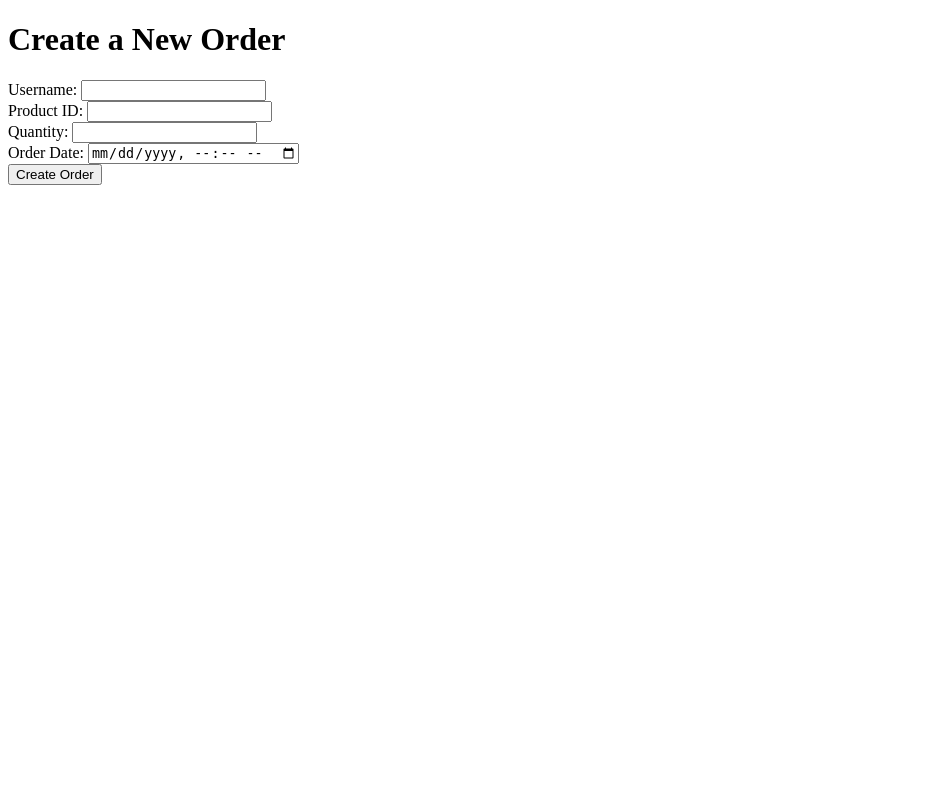
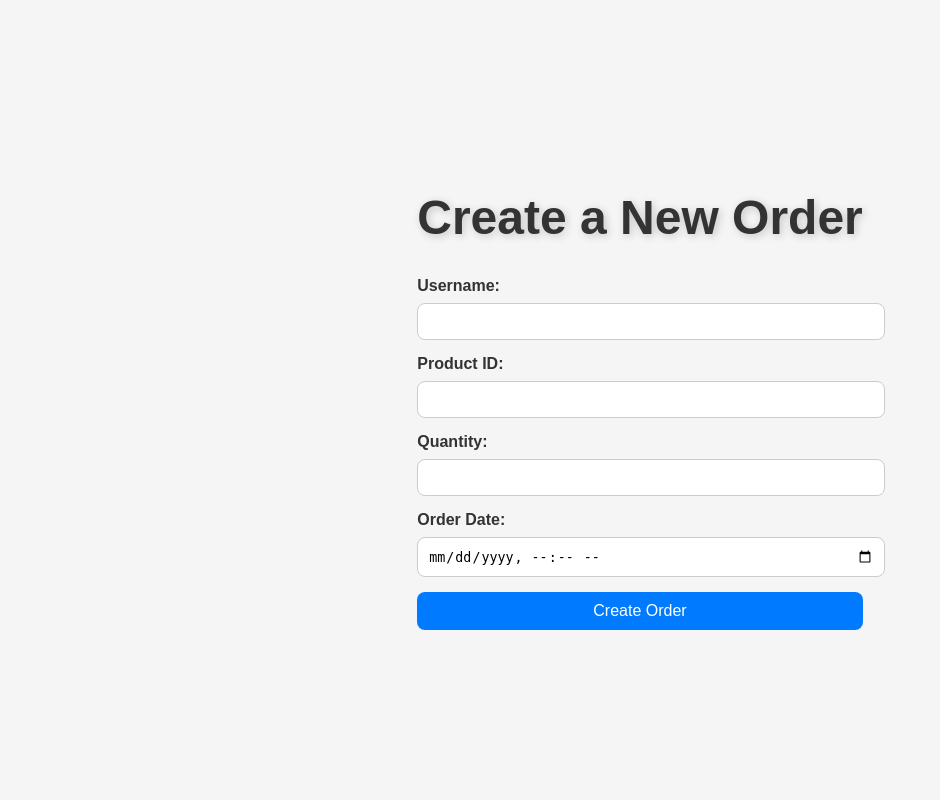
Before and after one commit to sanket-25-03/rest_mobile_sale_project, a Django app: template mobile_project/mobile_sale/templates/mobile_sale/Order.html in a window 1280 px wide. Shown: the whole page, without its empty margins (0-940 px from the left). Run offline with Django 3.2, Linux system fonts and the light colour scheme; the template is opened without the code that fills it, so the values that code supplies are empty.

Commit message:
css update for order.html

```diff
--- a/mobile_project/mobile_sale/static/css/styles.css
+++ b/mobile_project/mobile_sale/static/css/styles.css
@@ -248,3 +248,78 @@
     background-color: #283593;
     transform: scale(1.05);
 }
+<<<<<<< Updated upstream
+=======
+
+.add-product-link{
+    margin: 2px;
+    padding: 5px 15px;
+}
+
+
+
+
+body {
+    font-family: Arial, sans-serif;
+    margin: 0;
+    padding: 0;
+    display: flex;
+    justify-content: center;
+    align-items: center;
+    height: 100vh;
+    background-color: #f5f5f5;
+}
+
+.add-product-container {
+    max-width: 500px;
+    width: 100%;
+    padding: 20px;
+    background: white;
+    border-radius: 15px;
+    box-shadow: 0 0 20px rgba(0, 0, 0, 0.1);
+    border: 1px solid #ddd;
+}
+
+h1 {
+    text-align: center;
+    color: #333;
+}
+
+label {
+    font-weight: bold;
+    display: block;
+    margin-bottom: 8px;
+}
+
+input[type="text"],
+input[type="number"],
+input[type="datetime-local"] {
+    width: 100%;
+    padding: 10px;
+    border: 1px solid #ccc;
+    border-radius: 8px;
+    margin-bottom: 15px;
+    transition: border 0.3s ease-in-out;
+}
+
+input:focus {
+    border-color: #007BFF;
+    outline: none;
+}
+
+button {
+    width: 100%;
+    padding: 10px;
+    background: #007BFF;
+    color: white;
+    border: none;
+    border-radius: 8px;
+    cursor: pointer;
+    font-size: 16px;
+    transition: background 0.3s;
+}
+
+button:hover {
+    background: #0056b3;
+}
+>>>>>>> Stashed changes
--- a/mobile_project/mobile_sale/templates/mobile_sale/Order.html
+++ b/mobile_project/mobile_sale/templates/mobile_sale/Order.html
@@ -1,27 +1,25 @@
-<!DOCTYPE html>
-<html lang="en">
-<head>
-    <meta charset="UTF-8">
-    <meta name="viewport" content="width=device-width, initial-scale=1.0">
-    <title>Create Order</title>
-</head>
-<body>
-    <h1>Create a New Order</h1>
+{% extends 'base.html' %}
+
+{% block title %}Create Order{% endblock %}
+
+{% block content %}
+<div class="container">
     <form method="post">
         {% csrf_token %}
+        <h1>Create a New Order</h1>
         <label for="username">Username:</label>
-        <input type="text" id="username" name="username" required><br>
+        <input type="text" id="username" name="username" required>
 
         <label for="product">Product ID:</label>
-        <input type="number" id="product" name="product" required><br>
+        <input type="number" id="product" name="product" required>
 
         <label for="quantity">Quantity:</label>
-        <input type="number" id="quantity" name="quantity" required><br>
+        <input type="number" id="quantity" name="quantity" required>
 
         <label for="order_date">Order Date:</label>
-        <input type="datetime-local" id="order_date" name="order_date" required><br>
+        <input type="datetime-local" id="order_date" name="order_date" required>
 
         <button type="submit">Create Order</button>
     </form>
-</body>
-</html>
+</div>
+{% endblock %}
```
